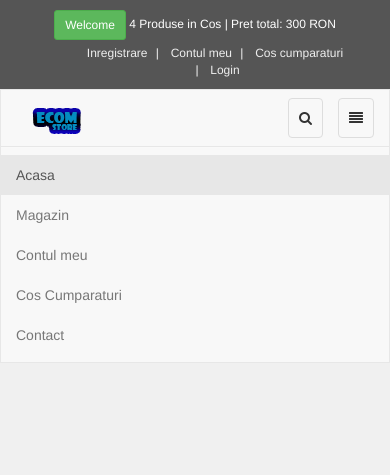
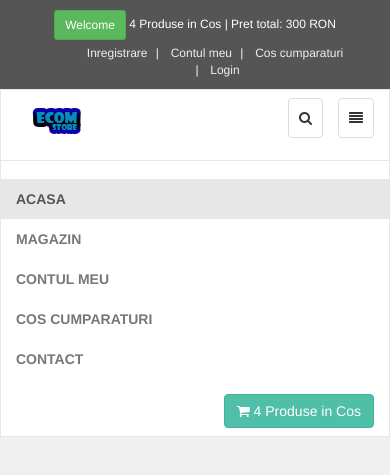
Before and after one commit to tetragammon/e-store, a PHP site: page / in a window 390 px wide, after a click on "Comutare navigatie". Shown: the top 475 px of the page. Run offline with PHP 8.4, Linux system fonts and the light colour scheme.

Commit message:
Adaugare bara Search si modificare in mobile view

```diff
--- a/index.php
+++ b/index.php
@@ -102,6 +102,49 @@
 
 				</div><!--padding-nav end -->
 
+				<a href="cart.php" class="btn navbar-btn btn-primary right"><!--btn navbar-btn btn-primary right begin -->
+
+					<i class="fa fa-shopping-cart"></i>
+					<span>4 Produse in Cos</span>
+
+				</a><!--btn navbar-btn btn-primary right end -->
+
+				<div class="navbar-collapse collapse right"><!--navbar-collapse collapse right begin-->
+
+					<button class="btn btn-primary navbar-btn" type="button" data-toggle="collapse" data-target="#search">
+
+						<span class="sr-only">Comutare Cautare</span>
+
+						<i class="fa fa-search"></i>
+
+					</button>
+
+				</div><!--navbar-collapse collapse right end-->
+
+				<div class="collapse clearfix" id="search"><!--collapse clearfix begin-->
+
+					<form method="get" action="results.php" class="navbar-form"><!--navbar-form begin-->
+
+						<div class="input-group"><!--input-group begin-->
+
+							<input type ="text" class="form-control" placeholder="Cautare" name="user_query" required>
+
+							<span class="input-group-btn">
+
+							<button type="submit" name="search" value="Cautare" class="btn btn-primary">
+
+								<i class="fa fa-search"></i>
+
+							</button>
+
+							</span>
+
+						</div><!--input-group end-->
+
+					</form><!--navbar-form end-->
+
+				</div><!--collapse clearfix end-->
+
 			</div><!--navbar-collapse collapse -->
 
 		</div><!--container end -->
--- a/styles/style.css
+++ b/styles/style.css
@@ -72,3 +72,64 @@
 	color: #f7f7f7;
 	padding: 0 5px;
 }
+
+/* Header Styles */
+
+.navbar{
+	background: #ffffff;
+}
+
+.navbar-collapse .right{
+	float: right;
+}
+
+.navbar-brand{
+	float:left;
+	padding: 10px 15 px;
+	font-size:18px;
+	line-height: 20px;
+	height: 70px;
+}
+
+.navbar-brand:hover,
+.navbar-brand:focus{
+	text-decoration: none;
+}
+
+.navbar ul.nav > li > a {
+	text-transform: uppercase;
+	font-weight: bold;
+	font-size: 14px;
+}
+
+.navbar ul.nav > li > a:hover {
+	background: #e7e7e7;
+}
+
+.padding-nav{
+	padding-top:10px;
+}
+
+.btn-primary{
+	color: rgb(255,255,255);
+	background: rgb(79,191,168);
+	border-color: rgb(65,179,156);
+}
+
+#search .navbar-form{
+	float: right;
+}
+
+#search{
+	clear:both;
+	border-top: solid 1px #9adacd;
+	text-align: right;
+}
+
+#search .navbar-form .input-group{
+	display: table;
+}
+
+#search .navbar-form .input-group .form-control{
+	width: 100%;
+}
```
